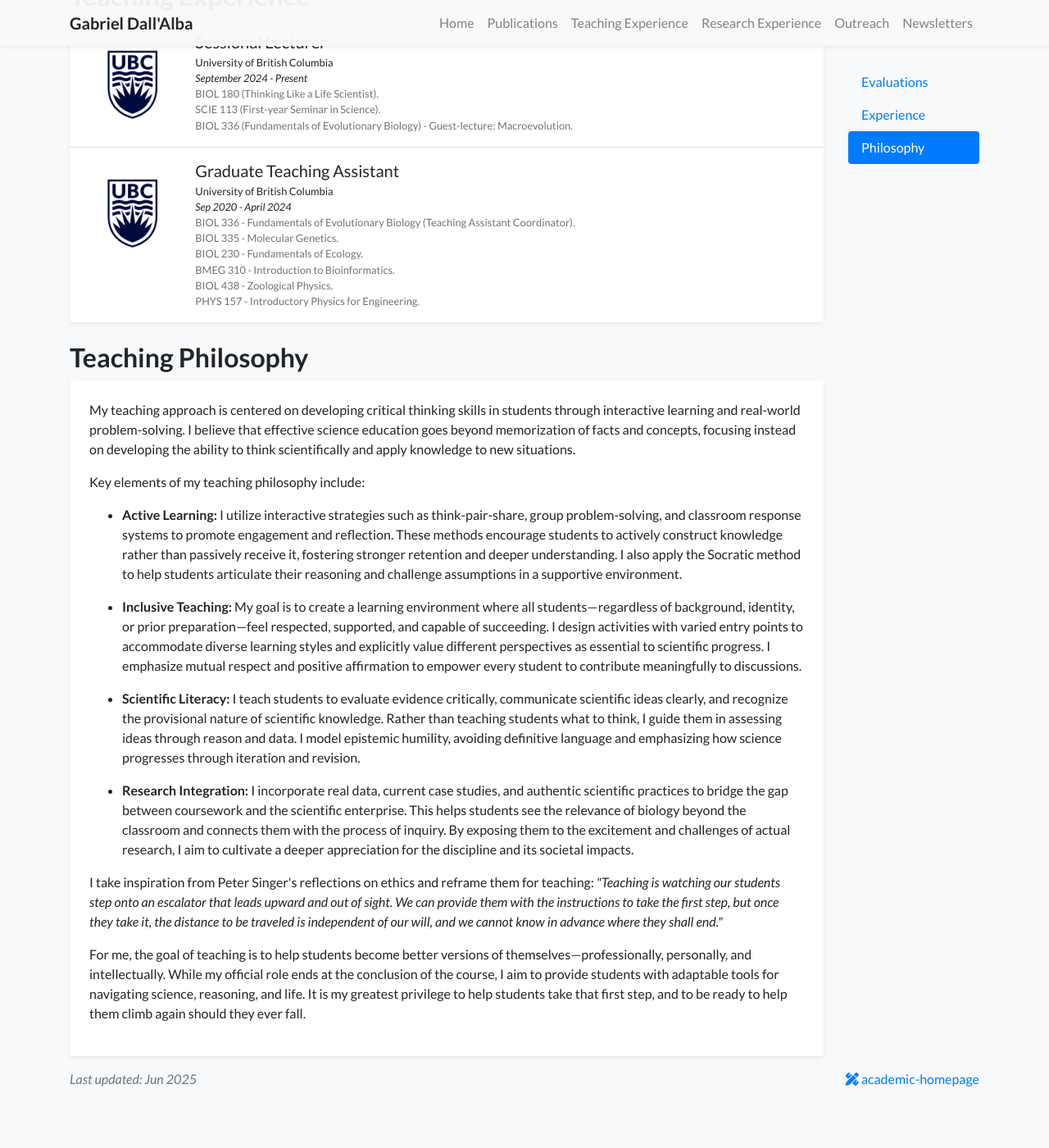
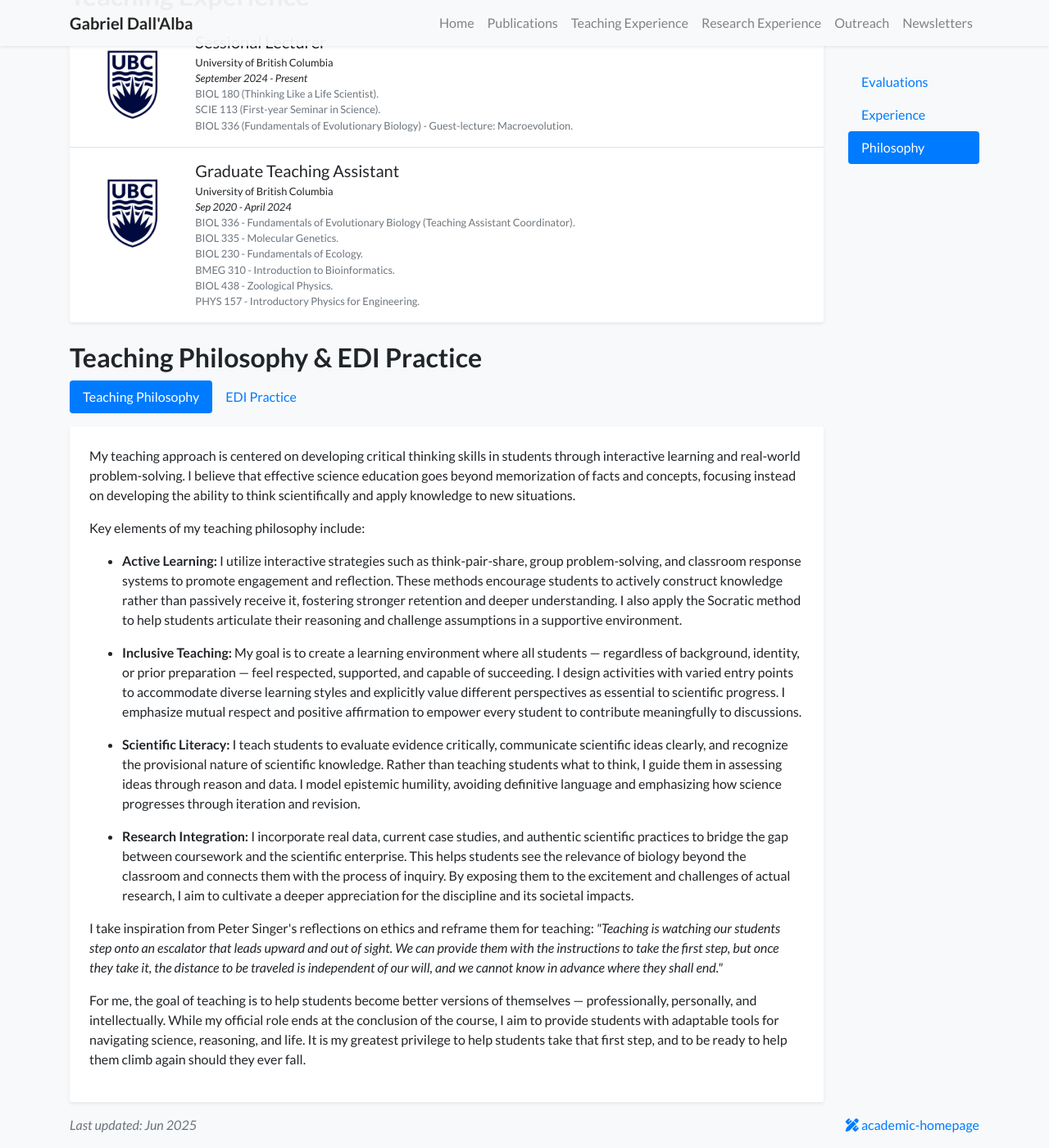
Before and after one commit to gdalba/gdalba.github.io, a Jekyll site: the page built from teaching.html, in a window 1280 px wide and 1400 px high, scrolled down 1156 px. Shown: the whole window at 82% size. Built offline with Jekyll 4.4.1, drawn with Linux system fonts in a browser that asks for light colours; nearby versions of some CDN libraries; a style sheet for code colours, icons or effects is not loaded; before the commit the page ends 2500 px from its top, so only the background shows below that.

Commit message:
Update teaching.html

```diff
--- a/teaching.html
+++ b/teaching.html
@@ -174,8 +174,23 @@
             </div>
         </div>
 
-        <!-- Teaching Philosophy (optional) -->
-        <h2 class="pt-4" id="section-philosophy">Teaching Philosophy</h2>
+        <!-- Teaching Philosophy -->
+        <h2 class="pt-4" id="section-philosophy">Teaching Philosophy & EDI Practice</h2>
+
+        <!-- Navigation Tabs -->
+        <ul class="nav nav-pills mb-3" id="philosophy-tab" role="tablist">
+            <li class="nav-item" role="presentation">
+                <a class="nav-link active" id="philosophy-tab-link" data-toggle="tab" href="#philosophy" role="tab" aria-controls="philosophy" aria-selected="true">Teaching Philosophy</a>
+            </li>
+            <li class="nav-item" role="presentation">
+                <a class="nav-link" id="edi-tab-link" data-toggle="tab" href="#edi" role="tab" aria-controls="edi" aria-selected="false">EDI Practice</a>
+            </li>
+        </ul>
+
+        <!-- Tab Content -->
+        <div class="tab-content" id="philosophy-tabContent">
+            <!-- Teaching Philosophy Tab -->
+            <div class="tab-pane fade show active" id="philosophy" role="tabpanel" aria-labelledby="philosophy-tab-link">
                 <div class="my-0 p-0 bg-white shadow-sm rounded-sm p-4">
                     <p>My teaching approach is centered on developing critical thinking skills in students through interactive learning and real-world problem-solving. I believe that effective science education goes beyond memorization of facts and concepts, focusing instead on developing the ability to think scientifically and apply knowledge to new situations.</p>
 
@@ -187,7 +202,7 @@
                         </li>
                         <p></p>
                         <li>
-                    <strong>Inclusive Teaching:</strong> My goal is to create a learning environment where all students—regardless of background, identity, or prior preparation—feel respected, supported, and capable of succeeding. I design activities with varied entry points to accommodate diverse learning styles and explicitly value different perspectives as essential to scientific progress. I emphasize mutual respect and positive affirmation to empower every student to contribute meaningfully to discussions.
+                            <strong>Inclusive Teaching:</strong> My goal is to create a learning environment where all students — regardless of background, identity, or prior preparation — feel respected, supported, and capable of succeeding. I design activities with varied entry points to accommodate diverse learning styles and explicitly value different perspectives as essential to scientific progress. I emphasize mutual respect and positive affirmation to empower every student to contribute meaningfully to discussions.
                         </li>
                         <p></p>
                         <li>
@@ -199,7 +214,30 @@
                         </li>
                     </ul>
                     <p>I take inspiration from Peter Singer's reflections on ethics and reframe them for teaching: <i>"Teaching is watching our students step onto an escalator that leads upward and out of sight. We can provide them with the instructions to take the first step, but once they take it, the distance to be traveled is independent of our will, and we cannot know in advance where they shall end."</i></p>
-            <p>For me, the goal of teaching is to help students become better versions of themselves—professionally, personally, and intellectually. While my official role ends at the conclusion of the course, I aim to provide students with adaptable tools for navigating science, reasoning, and life. It is my greatest privilege to help students take that first step, and to be ready to help them climb again should they ever fall.</p>
+                    <p>For me, the goal of teaching is to help students become better versions of themselves — professionally, personally, and intellectually. While my official role ends at the conclusion of the course, I aim to provide students with adaptable tools for navigating science, reasoning, and life. It is my greatest privilege to help students take that first step, and to be ready to help them climb again should they ever fall.</p>
+                </div>
+            </div>
+
+            <!-- EDI Practice Tab -->
+            <div class="tab-pane fade" id="edi" role="tabpanel" aria-labelledby="edi-tab-link">
+                <div class="my-0 p-0 bg-white shadow-sm rounded-sm p-4">
+                    <h5>On Advancing Diversity, Equity, and Inclusion</h5>
+
+                    <p>Throughout my years of involvement with education, I have engaged in practices that are dedicated to lend support to the advancement of inclusion and diversity in universities. Within the core values of my teaching philosophy resides the appreciation of diversity as a unit of richness for the pursuit of knowledge.</p>
+
+                    <p>In both public speaking engagements and classroom settings, I have emphasized to my students that diversity (defined by individuals from different walks of life, with varied worldviews) offers unique and valuable lenses through which scientific inquiry can be assessed, expanded, and reimagined. I firmly believe that these diverse perspectives enhance not only the quality of science but also its societal relevance.</p>
+
+                    <p><strong>Community Outreach and Global Engagement:</strong> Beyond academia, I have actively dedicated my time to outreach initiatives that bring science into under-resourced communities. In my hometown in Brazil, I have led workshops and delivered talks to low-income populations, many of whom have limited access to formal education. Alongside esteemed colleagues, I have spoken to adult learners in government-funded programs that support individuals returning to school after years, sometimes decades, of interrupted education. I have also mentored students from these same backgrounds, offering guidance in both scientific methodology and bioinformatics/data science during my time as an undergraduate research assistant in Brazil.</p>
+
+                    <p><strong>Adding Indigenous and other culturally relevant perspectives to traditionally homogenized topics:</strong> I have engaged in collegial conversations with faculty members who are actively engaged in decolonizing biology education. In the courses I am involved, I integrate local Indigenous knowledge as valuable perspectives on subject matter. This includes assigning readings authored by Indigenous scholars and framing Indigenous communities as key stakeholders in case studies. For example, when reflecting about policy-making related to salmon conservation in British Columbia, I guide students to consider Indigenous communities as central participants with both ancestral and ecological ties to the species and lands in question. In this context, I have been privileged to work alongside members of local Indigenous community, with whom I have developed a respectful and very enriching professional relationship.</p>
+
+                    <p><strong>Addressing Systemic Inequities:</strong> As part of my lectures, I incorporate uncomfortable but highly necessary discussions, engaging in class-wide conversations on the challenges faced by women and other historically marginalized groups in STEM. My goal is to not only recognize structural inequities but also collectively envision strategies to empower, support, and protect individuals across the spectrum of gender, race, socioeconomic status, and cultural identity within scientific spaces.</p>
+
+                    <p><strong>Innovative Assessment Practices:</strong> Alongside these pedagogical approaches, I have also implemented ungrading practices in an effort to disrupt traditional hierarchical structures between instructors and students. My intention is to create a learning environment that fosters student autonomy, self-determination, and avoids pitfalls of traditional methods of assessment. I recognize that ungrading, when thoughtfully applied, has the potential to honor and support inclusive educational practices.</p>
+
+                    <p><strong>Philosophical Foundation:</strong> My philosophical stance on these issues is grounded in optimism: I believe that, through the authority and responsibility that comes with being an educator, I can contribute to dismantling linear and standardized modes of teaching. Instead, I seek to cultivate educational spaces that are dialogical, experiential, and rooted in the lived histories and perspectives of my students, teaching assistants, and my own without compromising the academic rigor or integrity of the subject matter.</p>
+                </div>
+            </div>
         </div>
     </div>
 
```
Lines whose indentation alone changed are shown as unchanged.
